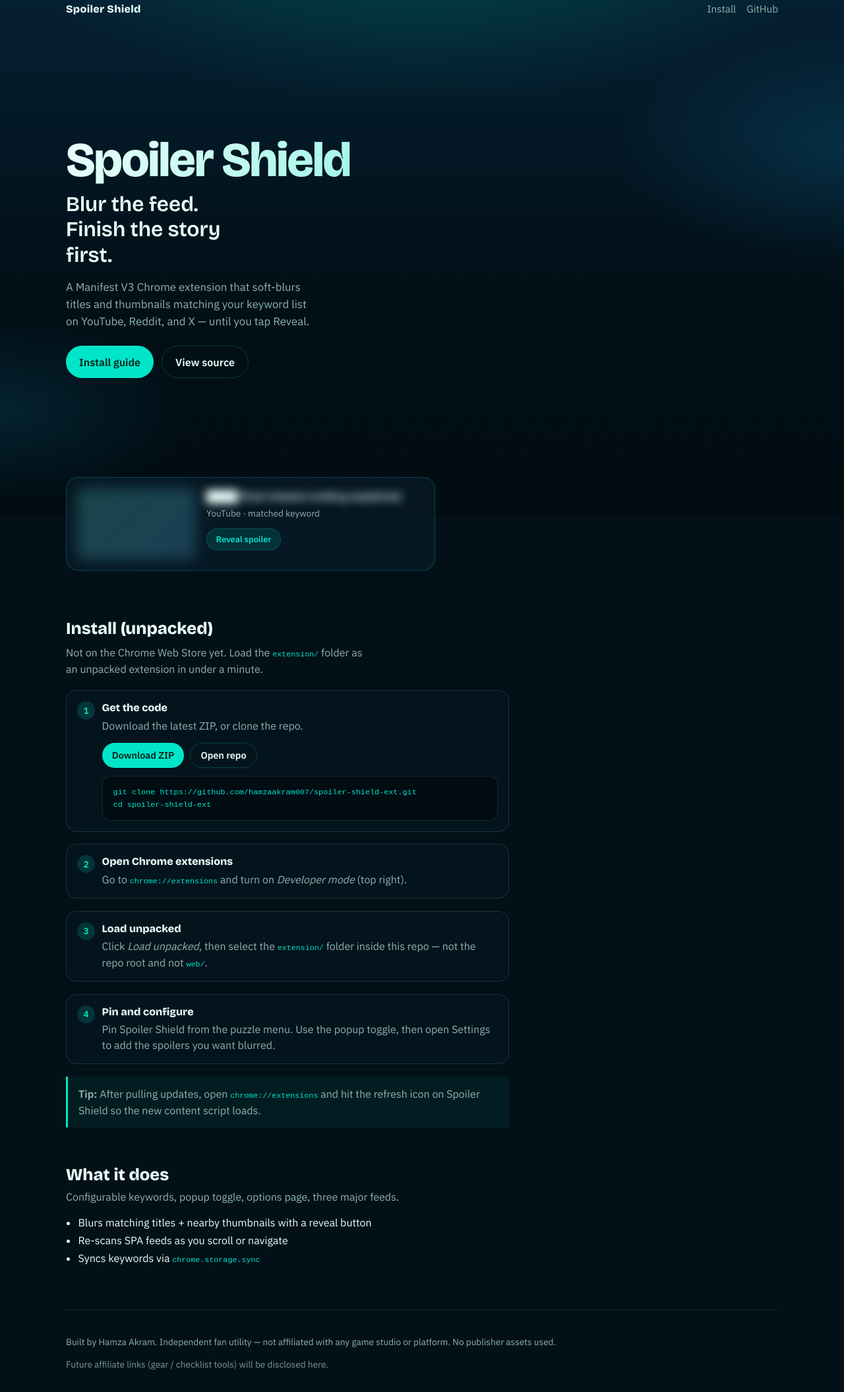
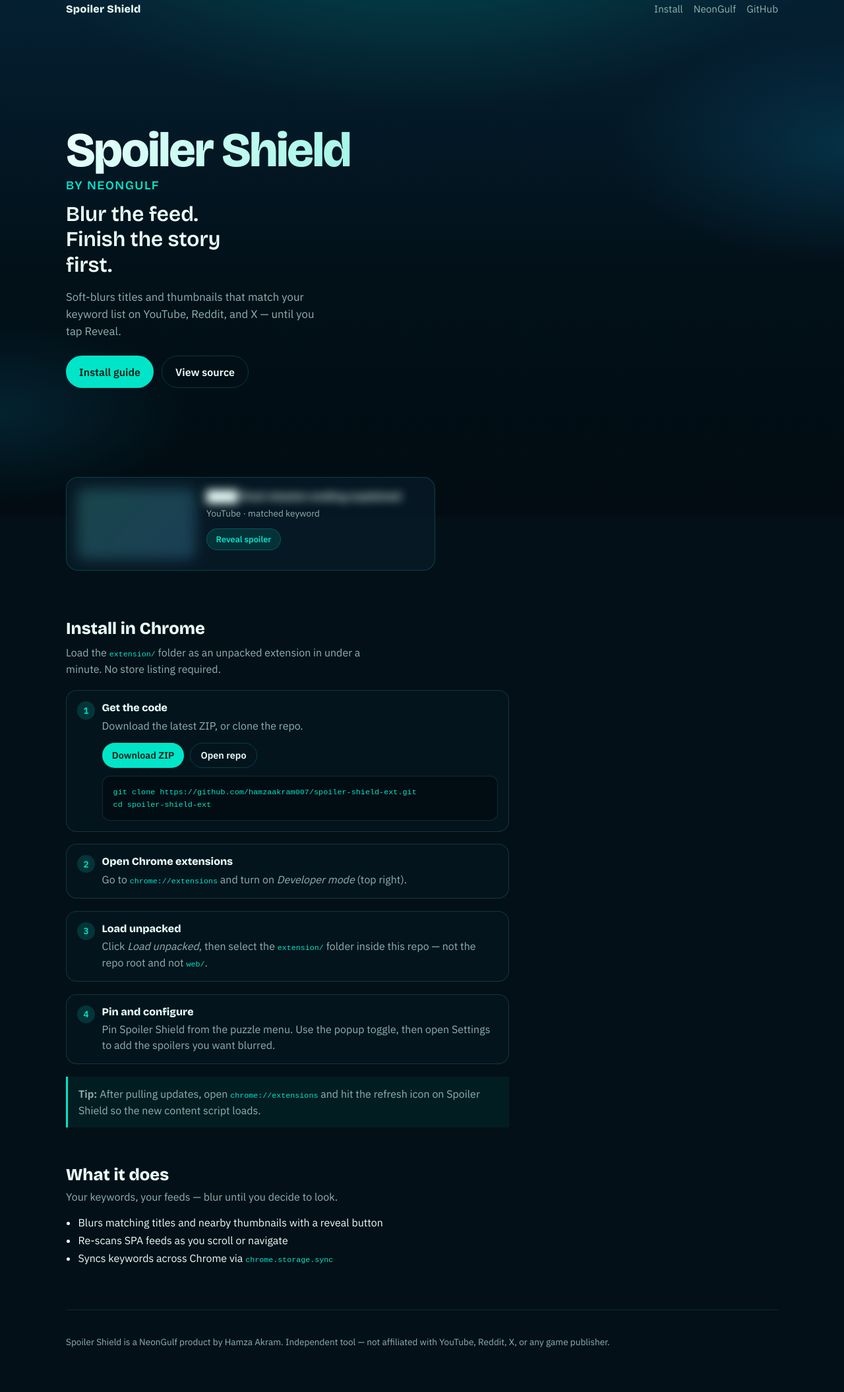
Before and after one commit to hamzaakram007/spoiler-shield-ext, a browser extension: page web/index.html in a window 1280 px wide. Shown: the part 17-2127 px from the top of the page at 66% size. After the commit the page ends 2093 px from the top, so only its background shows below. Drawn offline with nearby package versions, Linux system fonts and the light colour scheme.

Commit message:
Polish Spoiler Shield copy for NeonGulf production

```diff
--- a/web/index.html
+++ b/web/index.html
@@ -3,10 +3,10 @@
   <head>
     <meta charset="UTF-8" />
     <meta name="viewport" content="width=device-width, initial-scale=1" />
-    <title>Spoiler Shield — stay ahead of spoilers</title>
+    <title>Spoiler Shield by NeonGulf — blur spoilers before you see them</title>
     <meta
       name="description"
-      content="Chrome extension that blurs spoiler titles and thumbnails on YouTube, Reddit, and X. Built by Hamza Akram."
+      content="Spoiler Shield by NeonGulf soft-blurs spoiler titles and thumbnails on YouTube, Reddit, and X until you choose to reveal them."
     />
     <link rel="icon" type="image/png" href="favicon-32.png" />
     <link rel="apple-touch-icon" href="favicon-128.png" />
@@ -24,6 +24,7 @@
       <span class="logo">Spoiler Shield</span>
       <nav class="top-nav">
         <a class="ghost-link" href="#install">Install</a>
+        <a class="ghost-link" href="https://neongulf.com">NeonGulf</a>
         <a class="ghost-link" href="https://github.com/hamzaakram007/spoiler-shield-ext">GitHub</a>
       </nav>
     </header>
@@ -31,11 +32,11 @@
     <main>
       <section class="hero">
         <p class="brand">Spoiler Shield</p>
+        <p class="byline">by NeonGulf</p>
         <h1>Blur the feed. Finish the story first.</h1>
         <p class="support">
-          A Manifest V3 Chrome extension that soft-blurs titles and thumbnails
-          matching your keyword list on YouTube, Reddit, and X — until you tap
-          Reveal.
+          Soft-blurs titles and thumbnails that match your keyword list on
+          YouTube, Reddit, and X — until you tap Reveal.
         </p>
         <div class="cta-row">
           <a class="cta" href="#install">Install guide</a>
@@ -55,10 +56,10 @@
       </section>
 
       <section class="install" id="install" aria-labelledby="install-heading">
-        <h2 id="install-heading">Install (unpacked)</h2>
+        <h2 id="install-heading">Install in Chrome</h2>
         <p class="install-lede">
-          Not on the Chrome Web Store yet. Load the <code>extension/</code> folder
-          as an unpacked extension in under a minute.
+          Load the <code>extension/</code> folder as an unpacked extension in
+          under a minute. No store listing required.
         </p>
 
         <ol class="steps">
@@ -115,22 +116,21 @@ cd spoiler-shield-ext</code></pre>
 
       <section class="points">
         <h2>What it does</h2>
-        <p>Configurable keywords, popup toggle, options page, three major feeds.</p>
+        <p>
+          Your keywords, your feeds — blur until you decide to look.
+        </p>
         <ul>
-          <li>Blurs matching titles + nearby thumbnails with a reveal button</li>
+          <li>Blurs matching titles and nearby thumbnails with a reveal button</li>
           <li>Re-scans SPA feeds as you scroll or navigate</li>
-          <li>Syncs keywords via <code>chrome.storage.sync</code></li>
+          <li>Syncs keywords across Chrome via <code>chrome.storage.sync</code></li>
         </ul>
       </section>
     </main>
 
     <footer>
       <p>
-        Built by Hamza Akram. Independent fan utility — not affiliated with any
-        game studio or platform. No publisher assets used.
-      </p>
-      <p class="disclosure">
-        Future affiliate links (gear / checklist tools) will be disclosed here.
+        Spoiler Shield is a NeonGulf product by Hamza Akram. Independent tool —
+        not affiliated with YouTube, Reddit, X, or any game publisher.
       </p>
     </footer>
   </body>
--- a/web/styles.css
+++ b/web/styles.css
@@ -116,6 +116,16 @@ main {
   -webkit-background-clip: text;
   background-clip: text;
   color: transparent;
+}
+
+.byline {
+  margin: -0.35rem 0 0.85rem;
+  font-family: var(--font-display);
+  font-size: clamp(0.95rem, 2.2vw, 1.15rem);
+  font-weight: 600;
+  letter-spacing: 0.08em;
+  text-transform: uppercase;
+  color: var(--teal);
 }
 
 .hero h1 {
@@ -359,10 +369,6 @@ footer {
   line-height: 1.5;
 }
 
-.disclosure {
-  opacity: 0.85;
-}
-
 @media (max-width: 640px) {
   .feed-card {
     grid-template-columns: 1fr;
```
Also changed, not shown: extension/options.html (+4 -4 lines), extension/popup.html (+1 -1 lines), extension/manifest.json, 1 other file.
